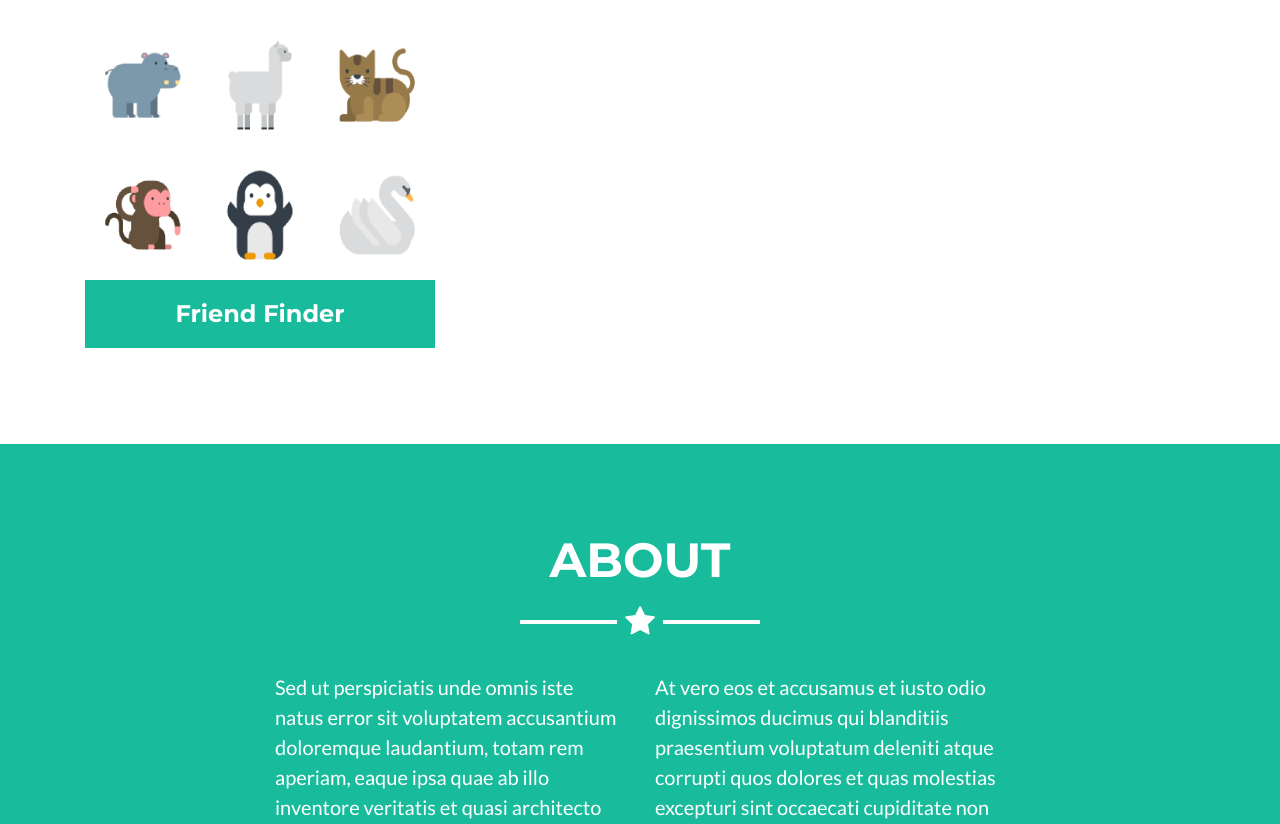
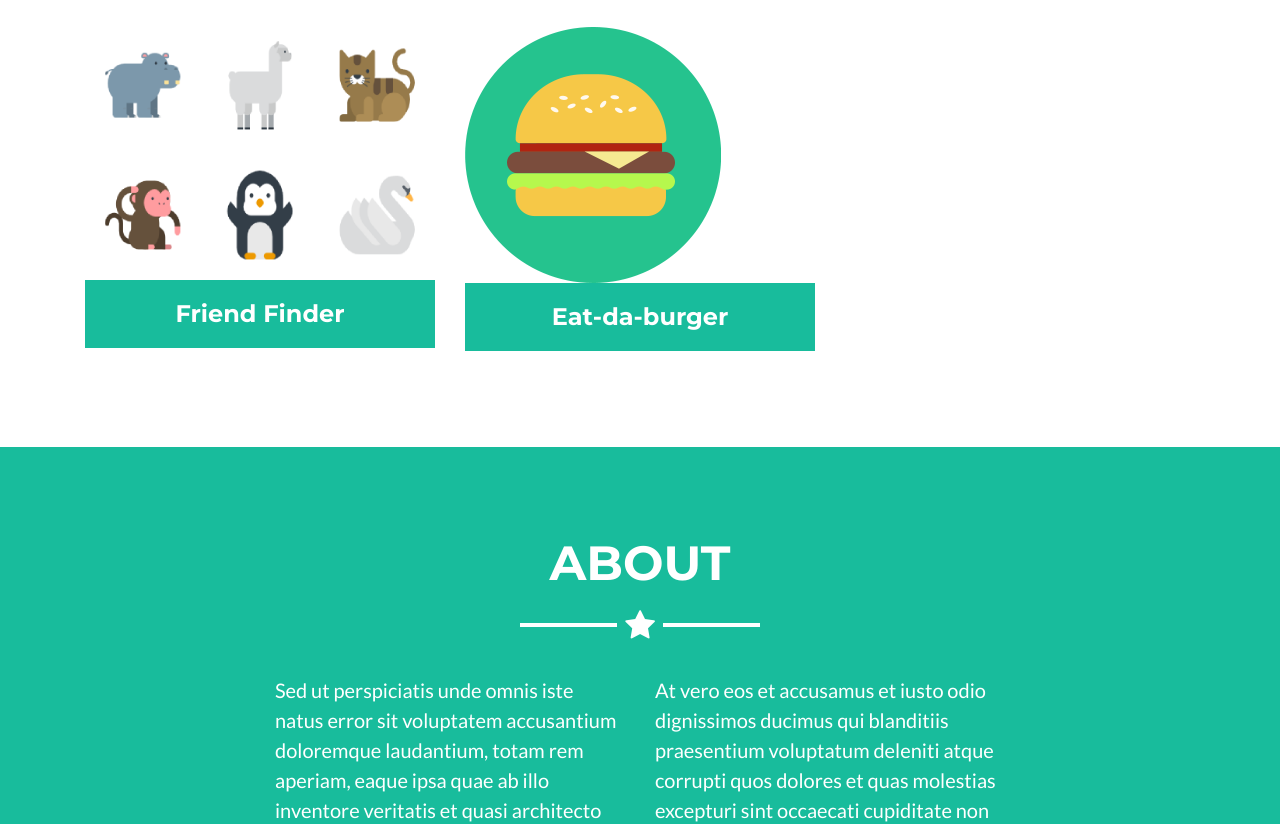
Before and after one commit to jjyhong123/Updated-Portfolio, a plain HTML site: page index.html in a window 1280 px wide. Shown: the part 1874-2698 px from the top of the page. Drawn offline with nearby package versions, Linux system fonts and the light colour scheme.

Commit message:
added burger app

```diff
--- a/index.html
+++ b/index.html
@@ -158,6 +158,19 @@
             </div>
           </a>
         </div>
+        <div class="col-md-6 col-lg-4">
+          <a class="portfolio-item d-block mx-auto" href="https://immense-castle-15738.herokuapp.com/">
+            <div class="portfolio-item-caption d-flex position-absolute h-100 w-100">
+              <div class="portfolio-item-caption-content my-auto w-100 text-center text-white">
+                <i class="fa fa-search-plus fa-3x"></i>
+              </div>
+            </div>
+            <img class="img-fluid" src="assets/img/portfolio/burger.png" alt="Animal friends">
+            <div class="caption">
+              Eat-da-burger
+            </div>
+          </a>
+        </div>
       </div>
     </div>
   </section>
```
Also changed, not shown: assets/img/portfolio/burger.png (added).
